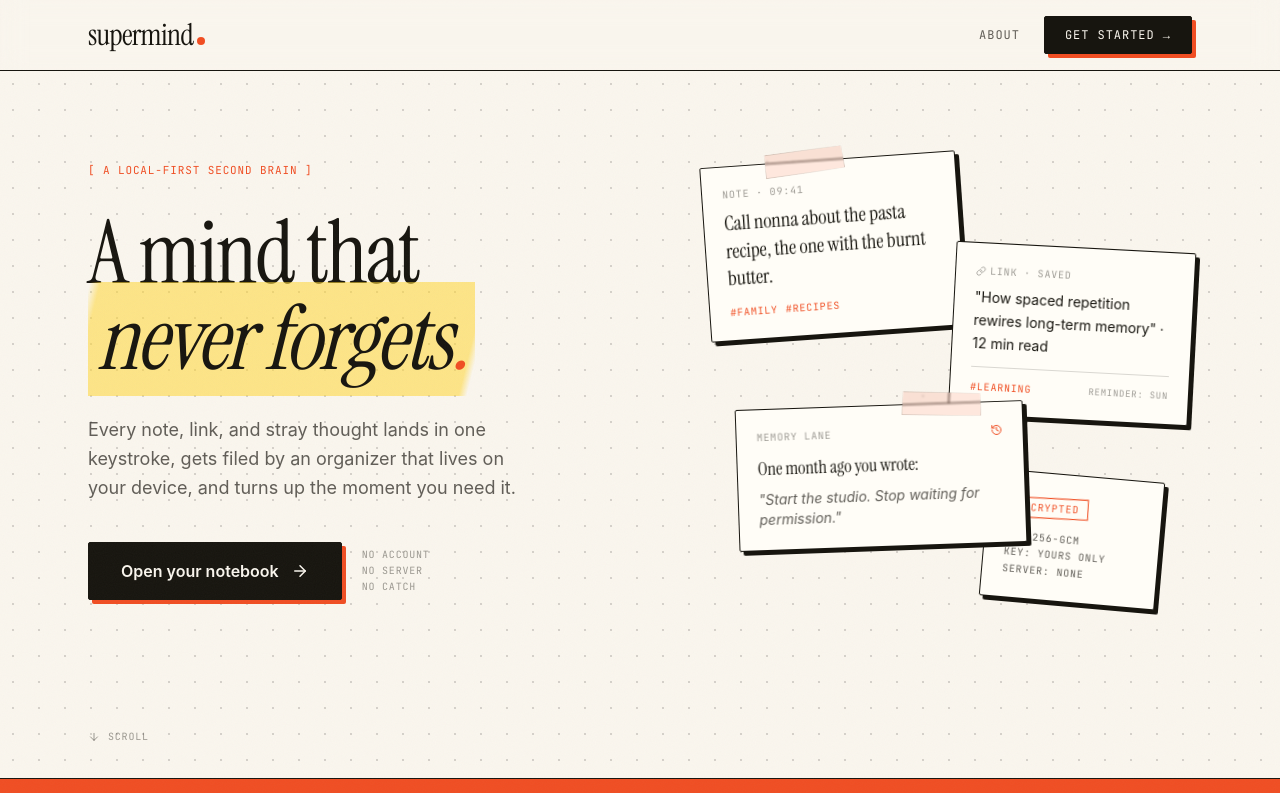
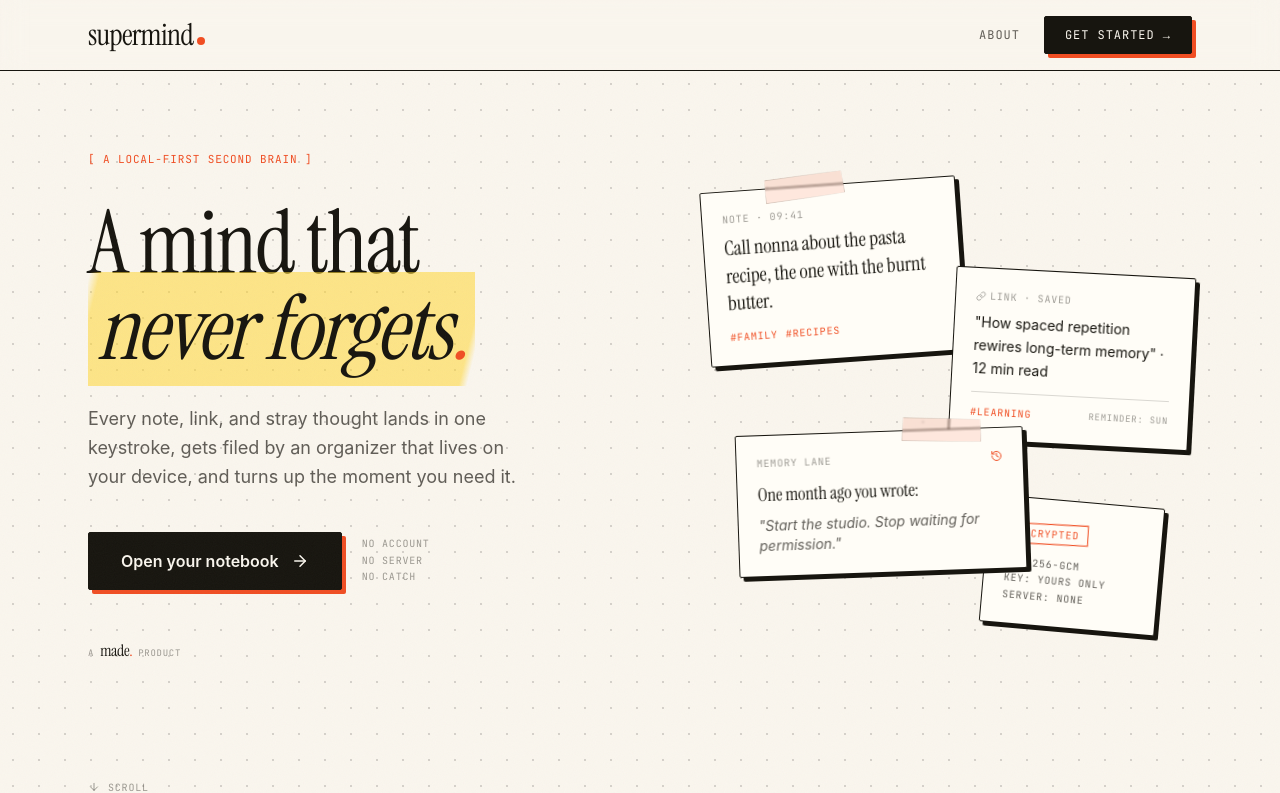
Before and after one commit to asrithcheepurupalli/supermind., a React (Vite) app: page / in a window 1280 px wide. Shown: the top 793 px of the page. Built offline with nearby package versions, Linux system fonts and the light colour scheme.

Commit message:
Sign the work: made. badge on hero, footers, and readme; full search and share metadata for supermind.ink

```diff
--- a/index.html
+++ b/index.html
@@ -26,6 +26,25 @@
     <meta name="twitter:title" content="supermind. A second brain that stays on your device" />
     <meta name="twitter:description" content="Capture notes, links, and files. They get tagged, filed, and found again the moment you search, all on your device." />
     <meta name="twitter:image" content="https://supermind.ink/og.png" />
+    <meta property="og:locale" content="en_US" />
+    <meta name="author" content="Asrith Cheepurupalli" />
+    <meta name="apple-mobile-web-app-title" content="supermind" />
+    <meta name="robots" content="index, follow" />
+    <script type="application/ld+json">
+    {
+      "@context": "https://schema.org",
+      "@type": "WebApplication",
+      "name": "supermind",
+      "url": "https://supermind.ink/",
+      "description": "A second brain that stays on your device. Capture notes, links, and files; they get tagged and filed automatically and found the moment you search.",
+      "applicationCategory": "ProductivityApplication",
+      "operatingSystem": "Any",
+      "browserRequirements": "Requires JavaScript",
+      "offers": { "@type": "Offer", "price": "0", "priceCurrency": "USD" },
+      "author": { "@type": "Person", "name": "Asrith Cheepurupalli" },
+      "image": "https://supermind.ink/og.png"
+    }
+    </script>
     <style>
       /* Boot splash: shown until React mounts, then removed by main.tsx.
          Styled inline so it renders before any bundle loads. */
--- a/src/components/AboutPage.tsx
+++ b/src/components/AboutPage.tsx
@@ -1,5 +1,6 @@
 import { motion } from 'framer-motion';
 import { ArrowLeft, ArrowRight } from 'lucide-react';
+import MadeBadge from './MadeBadge';
 
 interface AboutPageProps {
   onBack: () => void;
@@ -181,8 +182,11 @@
 
       {/* Footer */}
       <footer className="border-t-[1.5px] border-ink">
-        <div className="max-w-4xl mx-auto px-6 py-8 text-center font-label text-[9px] text-ink-faint">
-          © {new Date().getFullYear()} supermind · runs entirely on your device
+        <div className="max-w-4xl mx-auto px-6 py-8 flex flex-col items-center gap-3">
+          <MadeBadge />
+          <p className="font-label text-[9px] text-ink-faint">
+            © {new Date().getFullYear()} supermind · runs entirely on your device
+          </p>
         </div>
       </footer>
     </div>
--- a/src/components/LandingPage.tsx
+++ b/src/components/LandingPage.tsx
@@ -1,5 +1,6 @@
 import React from 'react';
 import { motion, useScroll, useTransform } from 'framer-motion';
+import MadeBadge from './MadeBadge';
 import {
   ArrowRight,
   ArrowDown,
@@ -335,6 +336,15 @@
                 no account<br />no server<br />no catch
               </div>
             </motion.div>
+
+            <motion.div
+              initial={{ opacity: 0 }}
+              animate={{ opacity: 1 }}
+              transition={{ delay: 0.5 }}
+              className="mt-12"
+            >
+              <MadeBadge />
+            </motion.div>
           </div>
 
           {/* Card collage */}
@@ -540,9 +550,12 @@
       {/* Colophon footer */}
       <footer className="border-t-[1.5px] border-ink">
         <div className="max-w-6xl mx-auto px-6 py-10 flex flex-col md:flex-row items-center justify-between gap-4">
-          <div className="flex items-baseline gap-1">
-            <span className="font-display text-xl">supermind</span>
-            <span className="w-1.5 h-1.5 rounded-full bg-accent inline-block" />
+          <div className="flex flex-col items-center md:items-start gap-3">
+            <div className="flex items-baseline gap-1">
+              <span className="font-display text-xl">supermind</span>
+              <span className="w-1.5 h-1.5 rounded-full bg-accent inline-block" />
+            </div>
+            <MadeBadge />
           </div>
           <div className="font-label text-[10px] text-ink-faint text-center md:text-right leading-relaxed">
             set in instrument serif & jetbrains mono · runs entirely on your device
--- /dev/null
+++ b/src/components/MadeBadge.tsx
@@ -0,0 +1,19 @@
+// The studio mark. Same badge as the airlock and stash pages: quiet, mono,
+// with the period in vermilion.
+export default function MadeBadge({ className = '' }: { className?: string }) {
+  return (
+    <a
+      href="https://made-by-ac.com"
+      target="_blank"
+      rel="noopener noreferrer"
+      className={`haptic inline-flex items-baseline gap-1.5 group ${className}`}
+      title="More from made."
+    >
+      <span className="font-label text-[9px] text-ink-faint group-hover:text-ink-soft transition-colors">a</span>
+      <span className="font-display text-base text-ink leading-none tracking-tight">
+        made<span className="text-accent">.</span>
+      </span>
+      <span className="font-label text-[9px] text-ink-faint group-hover:text-ink-soft transition-colors">product</span>
+    </a>
+  );
+}
```
Also changed, not shown: public/robots.txt (added), 2 other files (tests, documents, lock files or other folders).
